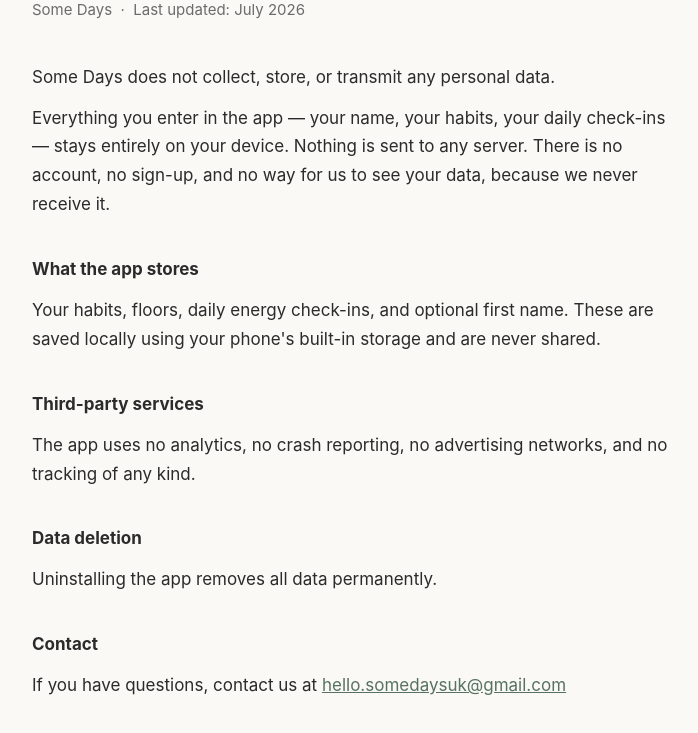
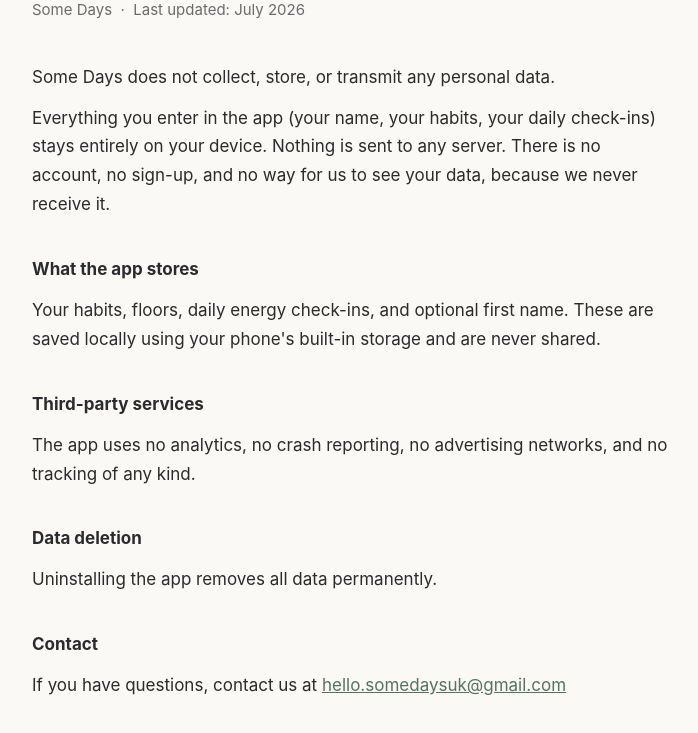
Before and after one commit to hellosomedaysuk-eng/some-days-privacy, a plain HTML site: page index.html in a window 1280 px wide. Shown: the part 119-852 px from the top of the page, without its empty margins (288-986 px from the left). Drawn offline with Linux system fonts and the light colour scheme.

Commit message:
Update index.html

```diff
--- a/index.html
+++ b/index.html
@@ -3,7 +3,7 @@
 <head>
   <meta charset="UTF-8" />
   <meta name="viewport" content="width=device-width, initial-scale=1.0" />
-  <title>Privacy Policy — Some Days</title>
+  <title>Privacy Policy | Some Days</title>
   <style>
     body {
       font-family: -apple-system, BlinkMacSystemFont, "Segoe UI", sans-serif;
@@ -28,7 +28,7 @@
 
   <p>Some Days does not collect, store, or transmit any personal data.</p>
 
-  <p>Everything you enter in the app — your name, your habits, your daily check-ins — stays entirely on your device. Nothing is sent to any server. There is no account, no sign-up, and no way for us to see your data, because we never receive it.</p>
+  <p>Everything you enter in the app (your name, your habits, your daily check-ins) stays entirely on your device. Nothing is sent to any server. There is no account, no sign-up, and no way for us to see your data, because we never receive it.</p>
 
   <h2>What the app stores</h2>
   <p>Your habits, floors, daily energy check-ins, and optional first name. These are saved locally using your phone's built-in storage and are never shared.</p>
```
